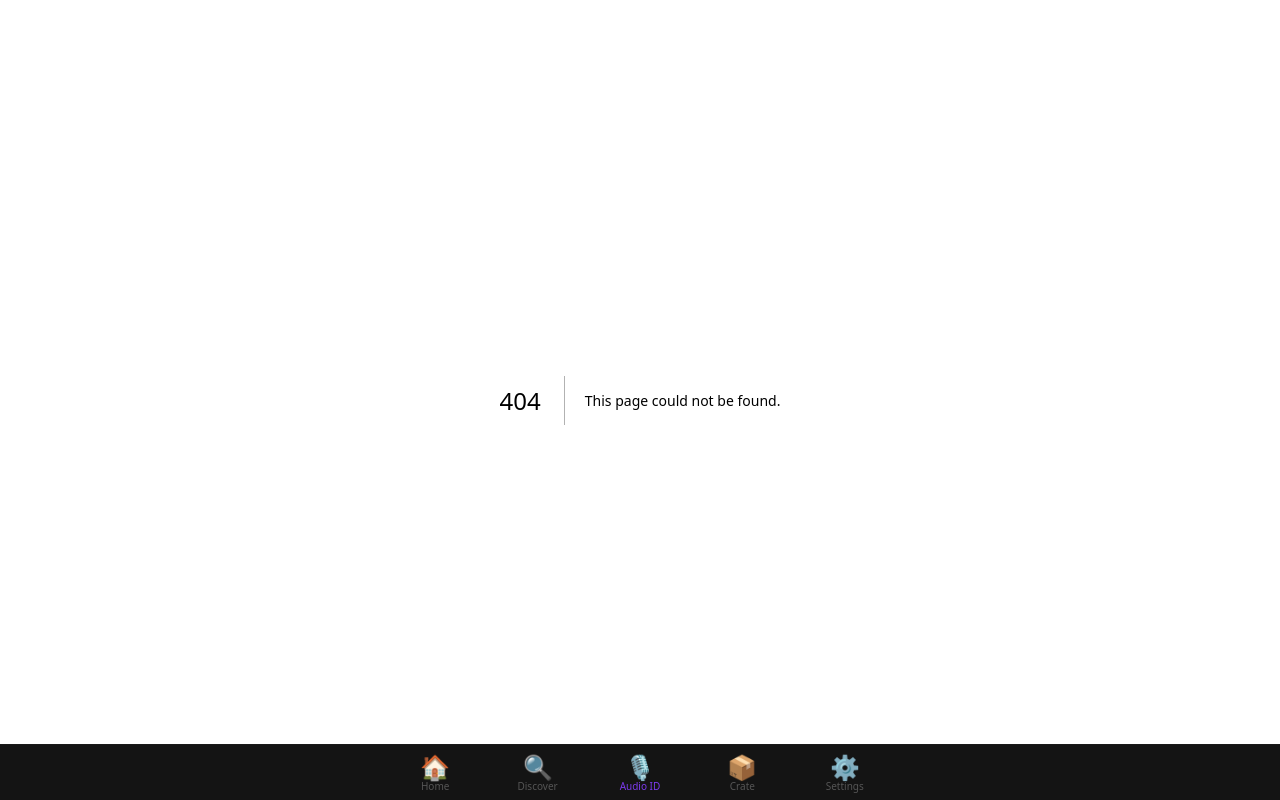
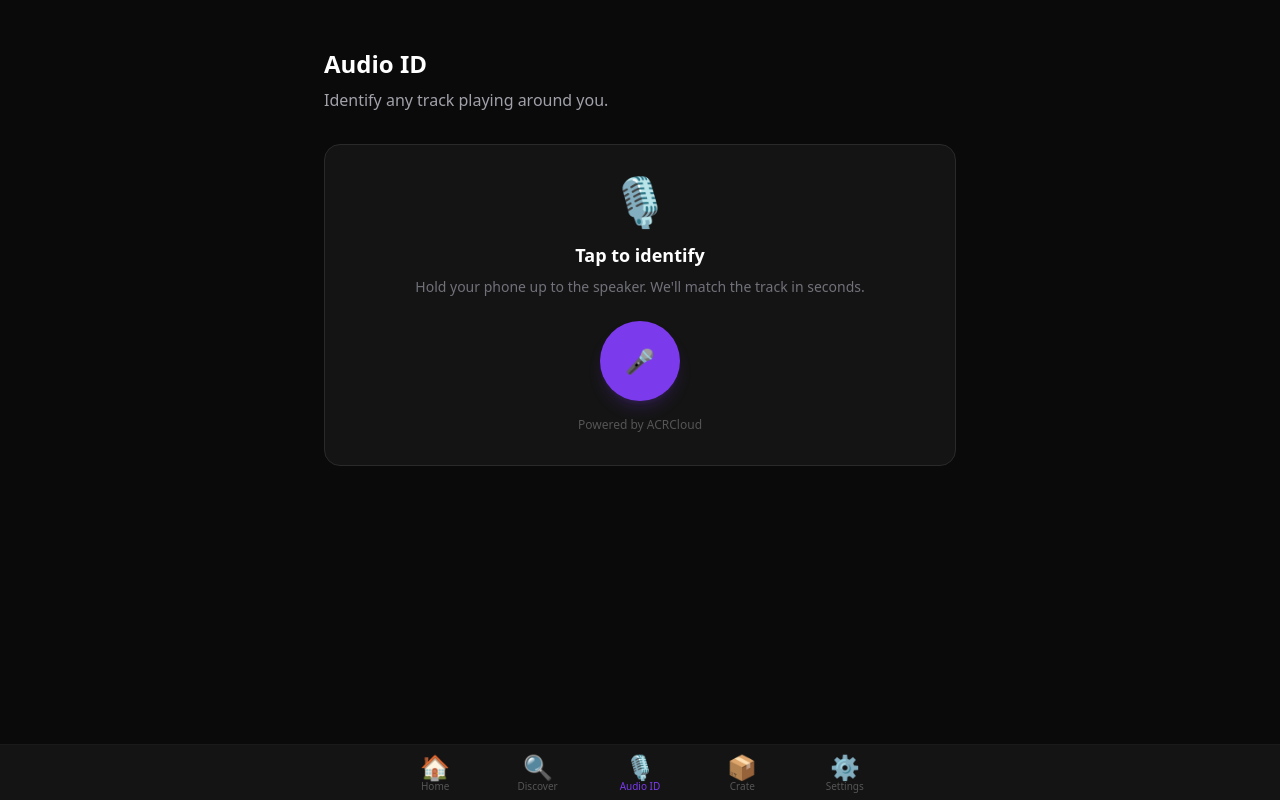
Before and after one commit to MEDBrand/TraxScout, a Next.js app: page /audio-id in a window 1280 px wide. Before the commit this address had no page. Built offline with nearby package versions, Linux system fonts and the light colour scheme.

Commit message:
feat: add discover, audio-id, crate pages for tab bar routes

```diff
--- /dev/null
+++ b/src/app/audio-id/page.tsx
@@ -0,0 +1,28 @@
+import BottomTabBar from '@/components/BottomTabBar';
+
+export default function AudioIdPage() {
+  return (
+    <main className="min-h-screen bg-[#0A0A0A] text-white pb-24">
+      <div className="max-w-2xl mx-auto px-5 pt-12">
+        <h1 className="text-2xl font-bold mb-2">Audio ID</h1>
+        <p className="text-[#A1A1AA] mb-8">Identify any track playing around you.</p>
+
+        <div className="bg-[#141414] border border-[#2A2A2A] rounded-2xl p-8 text-center">
+          <div className="text-5xl mb-4">🎙️</div>
+          <h2 className="text-lg font-semibold mb-2">Tap to identify</h2>
+          <p className="text-[#71717A] text-sm mb-6">
+            Hold your phone up to the speaker. We&apos;ll match the track in seconds.
+          </p>
+          <button
+            className="inline-flex items-center justify-center bg-[#7C3AED] hover:bg-[#6D28D9] text-white font-semibold w-20 h-20 rounded-full text-2xl transition-colors shadow-lg shadow-[#7C3AED]/20"
+            aria-label="Start listening"
+          >
+            🎤
+          </button>
+          <p className="text-[#555] text-xs mt-4">Powered by ACRCloud</p>
+        </div>
+      </div>
+      <BottomTabBar />
+    </main>
+  );
+}
--- /dev/null
+++ b/src/app/crate/page.tsx
@@ -0,0 +1,28 @@
+import Link from 'next/link';
+import BottomTabBar from '@/components/BottomTabBar';
+
+export default function CratePage() {
+  return (
+    <main className="min-h-screen bg-[#0A0A0A] text-white pb-24">
+      <div className="max-w-2xl mx-auto px-5 pt-12">
+        <h1 className="text-2xl font-bold mb-2">Your Crate</h1>
+        <p className="text-[#A1A1AA] mb-8">Tracks you&apos;ve saved.</p>
+
+        <div className="bg-[#141414] border border-[#2A2A2A] rounded-2xl p-8 text-center">
+          <div className="text-4xl mb-4">📦</div>
+          <h2 className="text-lg font-semibold mb-2">Nothing saved yet</h2>
+          <p className="text-[#71717A] text-sm mb-6">
+            Heart a track from your daily picks and it shows up here.
+          </p>
+          <Link
+            href="/dashboard"
+            className="inline-flex items-center justify-center bg-[#7C3AED] hover:bg-[#6D28D9] text-white font-semibold px-6 py-3 rounded-xl text-sm transition-colors min-h-[44px]"
+          >
+            Browse Picks
+          </Link>
+        </div>
+      </div>
+      <BottomTabBar />
+    </main>
+  );
+}
--- /dev/null
+++ b/src/app/discover/page.tsx
@@ -0,0 +1,29 @@
+import Link from 'next/link';
+import BottomTabBar from '@/components/BottomTabBar';
+
+export default function DiscoverPage() {
+  return (
+    <main className="min-h-screen bg-[#0A0A0A] text-white pb-24">
+      <div className="max-w-2xl mx-auto px-5 pt-12">
+        <h1 className="text-2xl font-bold mb-2">Discover</h1>
+        <p className="text-[#A1A1AA] mb-8">Curated tracks based on your taste.</p>
+
+        <div className="bg-[#141414] border border-[#2A2A2A] rounded-2xl p-8 text-center">
+          <div className="text-4xl mb-4">🔍</div>
+          <h2 className="text-lg font-semibold mb-2">Coming soon</h2>
+          <p className="text-[#71717A] text-sm mb-6">
+            AI-powered discovery is launching with the full release.
+            Your daily picks are on the Home tab.
+          </p>
+          <Link
+            href="/dashboard"
+            className="inline-flex items-center justify-center bg-[#7C3AED] hover:bg-[#6D28D9] text-white font-semibold px-6 py-3 rounded-xl text-sm transition-colors min-h-[44px]"
+          >
+            Go to Home
+          </Link>
+        </div>
+      </div>
+      <BottomTabBar />
+    </main>
+  );
+}
```
Also changed, not shown: public/settings-redesign.png (added).
